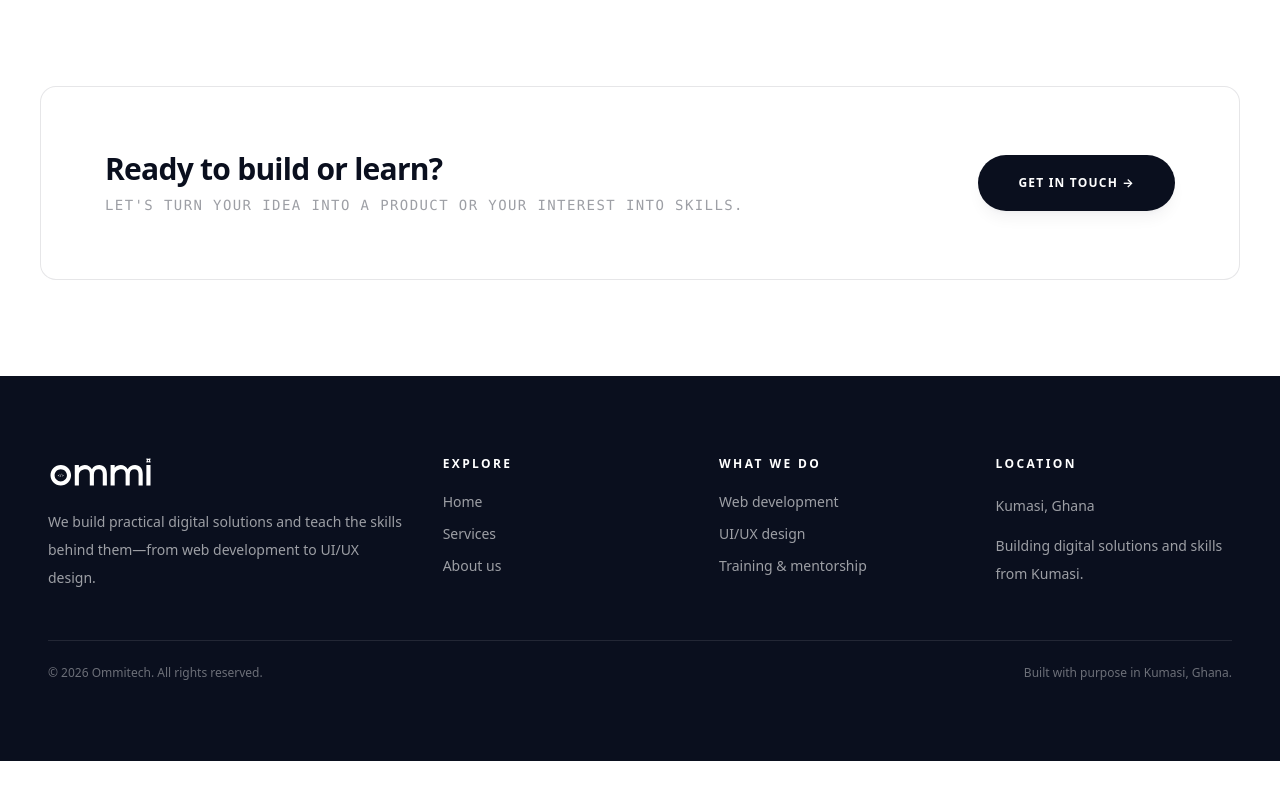
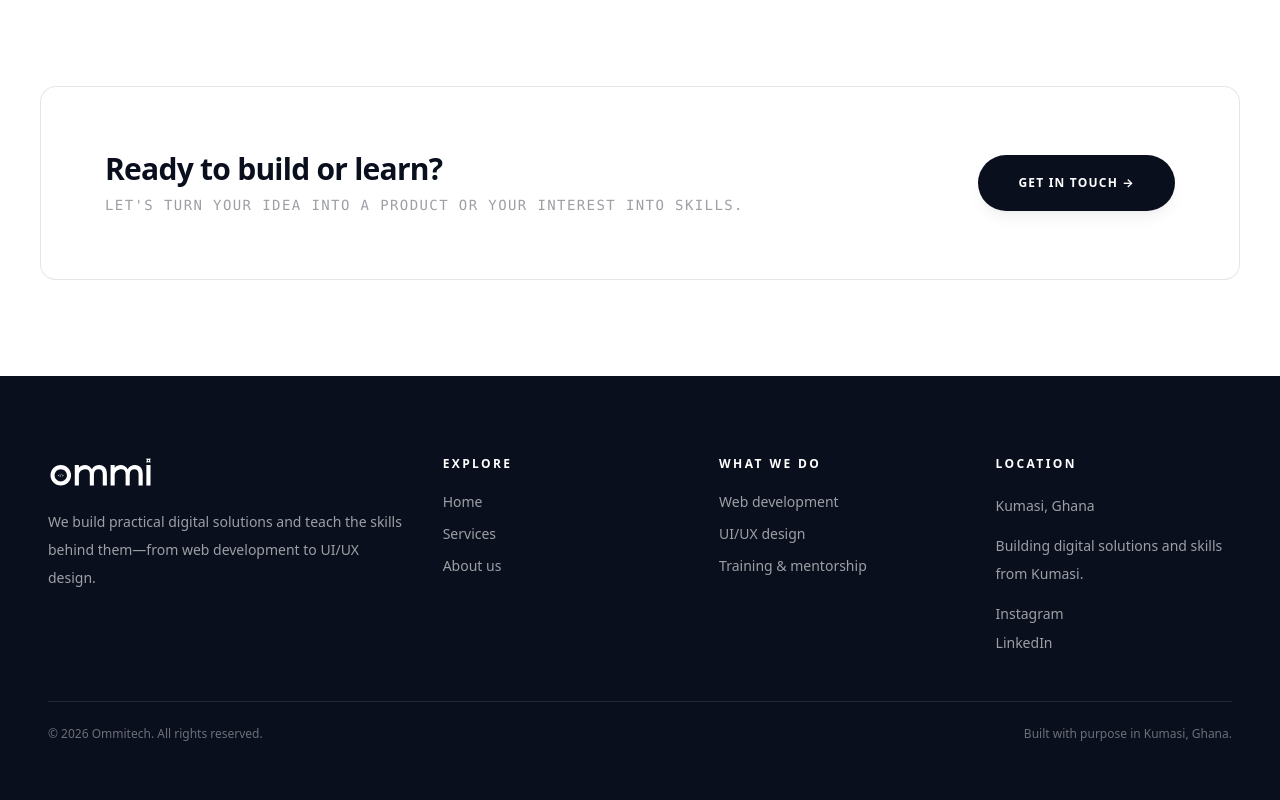
Before and after one commit to Meshack000/ommitech, a React (Vite) app: page /about in a window 1280 px wide. Shown: the part 1416-2216 px from the top of the page. Before the commit the page ends 2177 px from the top, so only its background shows below. Built offline with nearby package versions, Linux system fonts and the light colour scheme.

Commit message:
Update development script in package.json and add social media links to Footer component for enhanced connectivity

```diff
--- a/package.json
+++ b/package.json
@@ -4,7 +4,7 @@
   "version": "0.0.0",
   "type": "module",
   "scripts": {
-    "dev": "vite",
+    "dev": "vite --host 0.0.0.0",
     "build": "vite build",
     "lint": "eslint .",
     "preview": "vite preview"
--- a/src/components/Footer.jsx
+++ b/src/components/Footer.jsx
@@ -41,6 +41,22 @@ function Footer() {
                         <p className="mt-3 text-sm leading-7 text-white/60">
                             Building digital solutions and skills from Kumasi.
                         </p>
+                        <a
+                            href="https://www.instagram.com/ommitech_/"
+                            target="_blank"
+                            rel="noopener noreferrer"
+                            className="mt-4 inline-block text-sm text-white/60 transition-colors hover:text-[#2dd4bf]"
+                        >
+                            Instagram
+                        </a>
+                        <a
+                            href="https://www.linkedin.com/company/ommitech/?viewAsMember=true"
+                            target="_blank"
+                            rel="noopener noreferrer"
+                            className="mt-2 block text-sm text-white/60 transition-colors hover:text-[#2dd4bf]"
+                        >
+                            LinkedIn
+                        </a>
                     </div>
                 </div>
 
```
